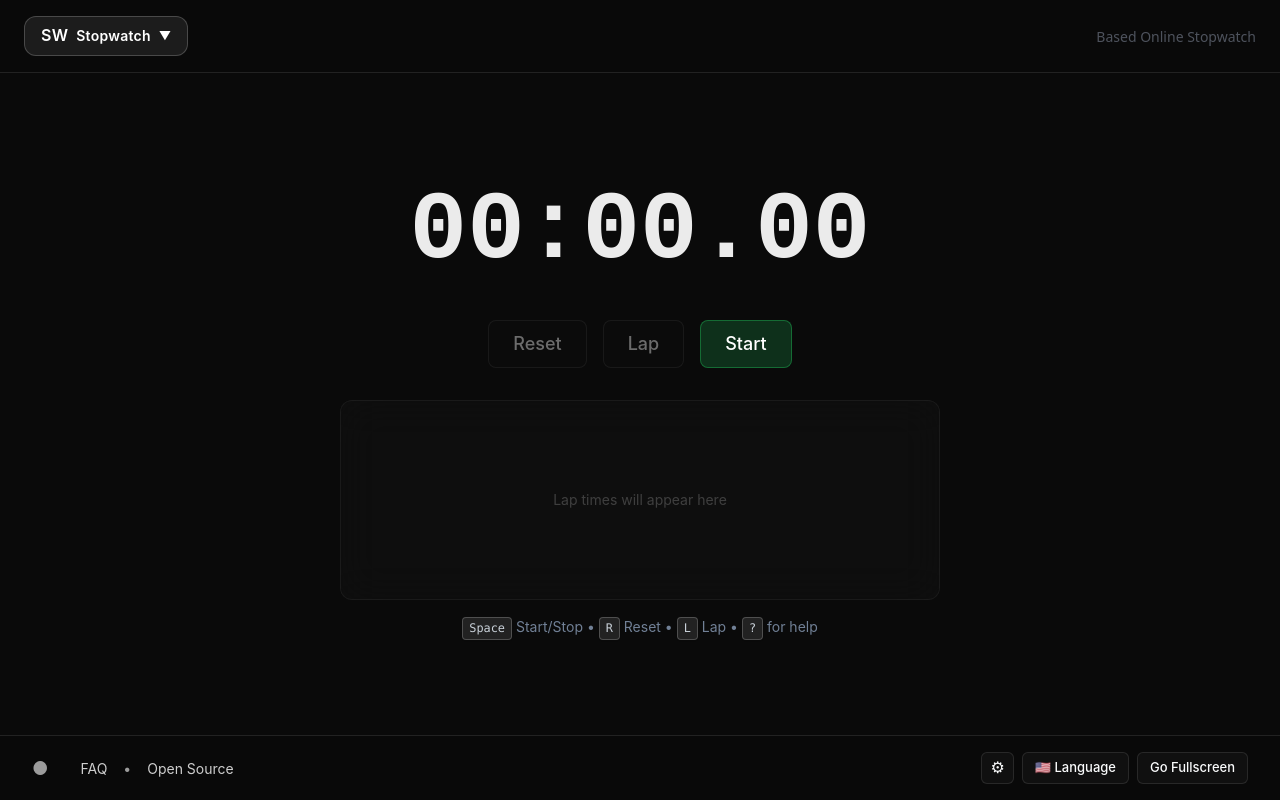
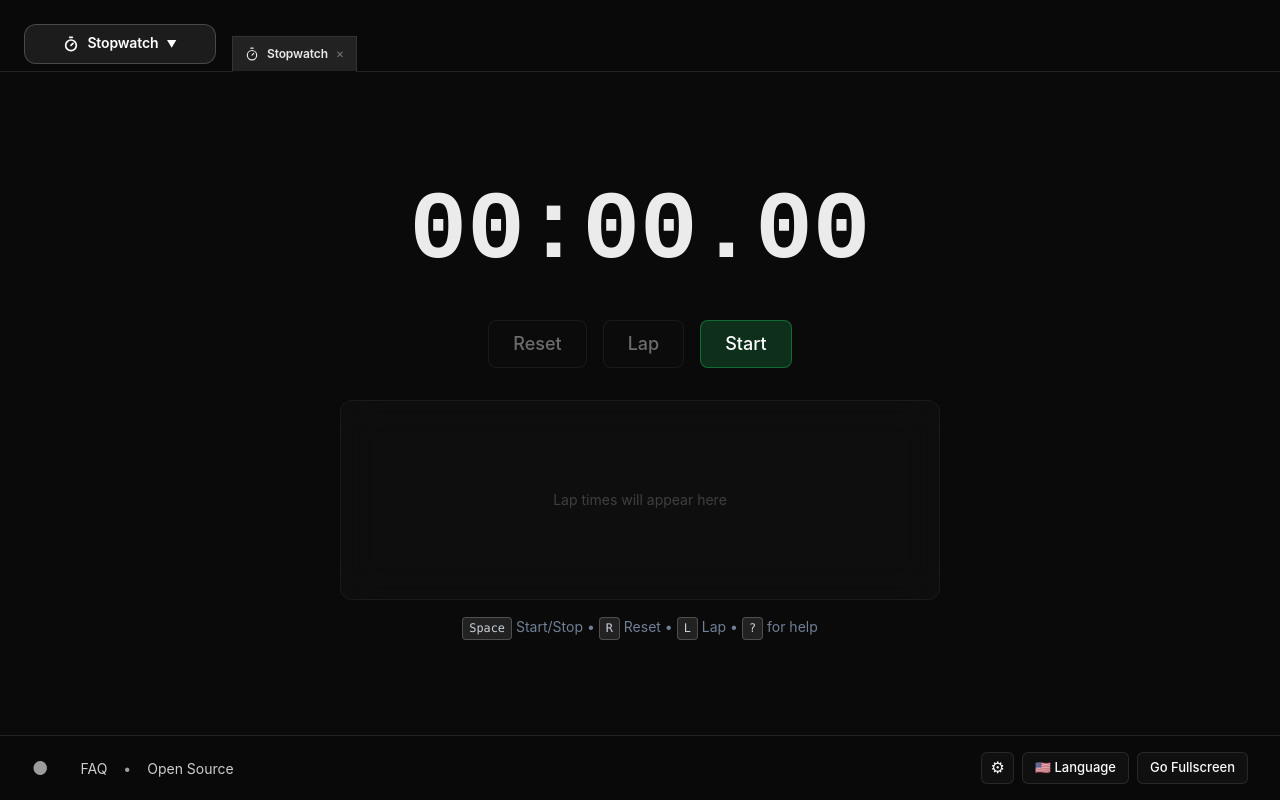
Before and after one commit to HudsonGraeme/based-online-stopwatch, a React (Vite) app: page / in a window 1280 px wide. Built offline with nearby package versions, Linux system fonts and the light colour scheme.

Commit message:
Make the UI more based

```diff
--- a/package.json
+++ b/package.json
@@ -45,6 +45,7 @@
     "i18next": "^25.4.2",
     "leaflet": "^1.9.4",
     "localforage": "^1.10.0",
+    "lucide-react": "^0.552.0",
     "react": "^19.1.0",
     "react-dom": "^19.1.0",
     "react-i18next": "^15.7.3",
--- a/src/App.tsx
+++ b/src/App.tsx
@@ -35,15 +35,41 @@ import {
 } from "./components/SettingsModal";
 import { useGlobalKeyboardShortcuts } from "./hooks/useGlobalKeyboardShortcuts";
 import HotkeyHelpModal from "./components/HotkeyHelpModal";
+import localforage from "localforage";
 
 function Navigation() {
   const navigate = useNavigate();
   const location = useLocation();
   const { t } = useTranslation();
   const [isPopoverOpen, setIsPopoverOpen] = useState(false);
+  const [visitedRoutes, setVisitedRoutes] = useState<string[]>([
+    location.pathname,
+  ]);
 
   const currentItem =
     routes.find((item) => item.path === location.pathname) || routes[0];
+
+  useEffect(() => {
+    localforage.getItem<string[]>("visitedRoutes").then((saved) => {
+      if (saved && saved.length > 0) {
+        setVisitedRoutes(saved);
+      }
+    });
+  }, []);
+
+  useEffect(() => {
+    setVisitedRoutes((prev) => {
+      if (prev[prev.length - 1] === location.pathname) return prev;
+
+      const filtered = prev.filter((path) => path !== location.pathname);
+      const newVisited = [...filtered, location.pathname];
+      return newVisited.slice(-3);
+    });
+  }, [location.pathname]);
+
+  useEffect(() => {
+    localforage.setItem("visitedRoutes", visitedRoutes);
+  }, [visitedRoutes]);
 
   const navigateToNext = () => {
     const currentIndex = routes.findIndex(
@@ -78,11 +104,15 @@ function Navigation() {
       borderBottom="1px solid"
       borderColor="rgba(255, 255, 255, 0.1)"
       px={6}
-      py={4}
+      pt={4}
+      pb={0}
+      h="72px"
       justifyContent="space-between"
-      alignItems="center"
+      alignItems="flex-end"
       {...navigationGestures}
     >
+      <Flex gap={4} flex="1" h="full">
+        <Flex alignItems="center" h="full">
           <Popover
             placement="bottom-start"
             isOpen={isPopoverOpen}
@@ -95,58 +125,129 @@ function Navigation() {
                 borderRadius="12px"
                 px={4}
                 py={2}
+                minW={{ base: "auto", md: "12rem" }}
                 fontWeight="600"
                 fontSize="14px"
-            letterSpacing="0.25px"
-            leftIcon={<Text fontSize="16px">{currentItem.icon}</Text>}
-            rightIcon={<Text fontSize="12px">▼</Text>}
+                letterSpacing="-0.01em"
+                leftIcon={<currentItem.icon size={16} strokeWidth={2.5} />}
+                rightIcon={
+                  <Text
+                    fontSize="10px"
+                    transition="transform 0.2s cubic-bezier(0.4, 0, 0.2, 1)"
+                    transform={
+                      isPopoverOpen ? "rotate(180deg)" : "rotate(0deg)"
+                    }
+                  >
+                    ▼
+                  </Text>
+                }
                 onClick={() => setIsPopoverOpen(!isPopoverOpen)}
+                transition="all 0.2s cubic-bezier(0.4, 0, 0.2, 1)"
               >
                 {t(currentItem.name)}
               </GlassButton>
             </PopoverTrigger>
             <PopoverContent
-          bg="rgba(10, 10, 10, 0.95)"
-          borderColor="rgba(255, 255, 255, 0.1)"
-          backdropFilter="blur(20px)"
+              bg="rgba(18, 18, 18, 0.92)"
+              borderColor="rgba(255, 255, 255, 0.08)"
+              backdropFilter="blur(40px) saturate(150%)"
+              boxShadow="0 8px 32px rgba(0, 0, 0, 0.4), 0 0 0 1px rgba(255, 255, 255, 0.05)"
+              borderRadius="16px"
               maxW={{ base: "320px", sm: "400px", md: "600px" }}
               w={{ base: "320px", sm: "400px", md: "600px" }}
+              overflow="hidden"
             >
-          <PopoverBody p={{ base: 3, md: 4 }}>
-            <SimpleGrid columns={{ base: 2, sm: 3 }} spacing={3}>
-              {routes.map((item) => (
+              <PopoverBody p={{ base: 4, md: 6 }}>
+                <SimpleGrid
+                  columns={{ base: 2, sm: 3 }}
+                  spacing={{ base: 2, md: 3 }}
+                >
+                  {routes.map((item, index) => (
                     <GlassButton
                       key={item.path}
                       variant={
                         location.pathname === item.path ? "primary" : "ghost"
                       }
-                  glassLevel={
-                    location.pathname === item.path ? "medium" : "subtle"
+                      glassLevel="subtle"
+                      bg={
+                        location.pathname === item.path
+                          ? "rgba(255, 255, 255, 0.12)"
+                          : "rgba(255, 255, 255, 0.02)"
                       }
                       color={
-                    location.pathname === item.path ? "#ffffff" : "#9ca3af"
+                        location.pathname === item.path
+                          ? "#ffffff"
+                          : "rgba(255, 255, 255, 0.7)"
                       }
-                  borderRadius="8px"
-                  p={{ base: 4, md: 3 }}
+                      borderRadius="12px"
+                      border="1px solid"
+                      borderColor={
+                        location.pathname === item.path
+                          ? "rgba(255, 255, 255, 0.15)"
+                          : "rgba(255, 255, 255, 0.06)"
+                      }
+                      p={{ base: 4, md: 4 }}
                       h="auto"
-                  minH={{ base: "60px", md: "auto" }}
-                  fontWeight="600"
-                  fontSize={{ base: "11px", md: "12px" }}
-                  letterSpacing="0.25px"
+                      minH={{ base: "80px", md: "90px" }}
+                      fontWeight="500"
+                      fontSize={{ base: "13px", md: "13px" }}
+                      letterSpacing="-0.01em"
                       onClick={() => {
                         navigate(item.path);
                         setIsPopoverOpen(false);
                       }}
+                      transition="all 0.2s cubic-bezier(0.4, 0, 0.2, 1)"
+                      _hover={{
+                        bg:
+                          location.pathname === item.path
+                            ? "rgba(255, 255, 255, 0.15)"
+                            : "rgba(255, 255, 255, 0.06)",
+                        borderColor: "rgba(255, 255, 255, 0.2)",
+                        transform: "translateY(-2px)",
+                        boxShadow: "0 4px 16px rgba(0, 0, 0, 0.2)",
+                      }}
+                      _active={{
+                        transform: "scale(0.98)",
+                      }}
+                      opacity={0}
+                      animation={
+                        isPopoverOpen
+                          ? `fadeInUp 0.3s cubic-bezier(0.4, 0, 0.2, 1) ${index * 0.03}s forwards`
+                          : undefined
+                      }
+                      sx={{
+                        "@keyframes fadeInUp": {
+                          "0%": {
+                            opacity: 0,
+                            transform: "translateY(8px)",
+                          },
+                          "100%": {
+                            opacity: 1,
+                            transform: "translateY(0)",
+                          },
+                        },
+                      }}
                     >
-                  <VStack spacing={1}>
-                    <Text fontSize={{ base: "20px", md: "18px" }}>
-                      {item.icon}
-                    </Text>
+                      <VStack spacing={3}>
+                        <Box
+                          color={
+                            location.pathname === item.path
+                              ? "rgba(255, 255, 255, 0.95)"
+                              : "rgba(255, 255, 255, 0.6)"
+                          }
+                          transition="all 0.2s cubic-bezier(0.4, 0, 0.2, 1)"
+                        >
+                          <item.icon size={28} strokeWidth={1.5} />
+                        </Box>
                         <Text
-                      fontSize={{ base: "10px", md: "11px" }}
+                          fontSize={{ base: "12px", md: "13px" }}
                           textAlign="center"
-                      lineHeight="1.2"
+                          lineHeight="1.3"
                           noOfLines={2}
+                          fontWeight={
+                            location.pathname === item.path ? "600" : "500"
+                          }
+                          opacity={location.pathname === item.path ? 1 : 0.85}
                         >
                           {t(item.name)}
                         </Text>
@@ -157,16 +258,108 @@ function Navigation() {
               </PopoverBody>
             </PopoverContent>
           </Popover>
+        </Flex>
 
+        <Flex
+          h="full"
+          alignItems="flex-end"
+          display={{ base: "none", md: "flex" }}
+        >
+          <HStack spacing={0.5}>
+            {visitedRoutes.map((routePath, index) => {
+              const routeItem = routes.find((r) => r.path === routePath);
+              if (!routeItem) return null;
+
+              const isActive = routePath === location.pathname;
+
+              return (
+                <Flex
+                  key={`${routePath}-${index}`}
+                  bg={
+                    isActive
+                      ? "rgba(255, 255, 255, 0.1)"
+                      : "rgba(255, 255, 255, 0.04)"
+                  }
+                  borderTop="1px solid"
+                  borderLeft="1px solid"
+                  borderRight="1px solid"
+                  borderColor="rgba(255, 255, 255, 0.08)"
+                  px={3}
+                  py={2}
+                  alignItems="center"
+                  gap={2}
+                  minW="120px"
+                  maxW="160px"
+                  position="relative"
+                  transition="all 0.2s cubic-bezier(0.4, 0, 0.2, 1)"
+                  _hover={{
+                    bg: isActive
+                      ? "rgba(255, 255, 255, 0.12)"
+                      : "rgba(255, 255, 255, 0.06)",
+                  }}
+                  _before={{
+                    content: '""',
+                    position: "absolute",
+                    bottom: "-1px",
+                    left: 0,
+                    right: 0,
+                    height: "1px",
+                    bg: isActive ? "rgba(10, 10, 10, 0.95)" : "transparent",
+                    zIndex: 2,
+                  }}
+                >
+                  <Box
+                    color={
+                      isActive
+                        ? "rgba(255, 255, 255, 0.9)"
+                        : "rgba(255, 255, 255, 0.5)"
+                    }
+                    transition="color 0.2s cubic-bezier(0.4, 0, 0.2, 1)"
+                    cursor="pointer"
+                    onClick={() => navigate(routePath)}
+                  >
+                    <routeItem.icon size={14} strokeWidth={2} />
+                  </Box>
                   <Text
-        fontSize={{ base: "xs", md: "sm" }}
-        color="#6b7280"
-        fontFamily="system-ui, -apple-system, sans-serif"
-        opacity={0.7}
-        display={{ base: "none", sm: "block" }}
+                    fontSize="12px"
+                    fontWeight={isActive ? "600" : "500"}
+                    color={
+                      isActive
+                        ? "rgba(255, 255, 255, 0.9)"
+                        : "rgba(255, 255, 255, 0.5)"
+                    }
+                    letterSpacing="-0.01em"
+                    noOfLines={1}
+                    flex="1"
+                    cursor="pointer"
+                    onClick={() => navigate(routePath)}
                   >
-        {t("Based Online Stopwatch")}
+                    {t(routeItem.name)}
                   </Text>
+                  <Box
+                    color="rgba(255, 255, 255, 0.4)"
+                    cursor="pointer"
+                    transition="color 0.2s cubic-bezier(0.4, 0, 0.2, 1)"
+                    _hover={{
+                      color: "rgba(255, 255, 255, 0.8)",
+                    }}
+                    onClick={(e) => {
+                      e.stopPropagation();
+                      setVisitedRoutes((prev) =>
+                        prev.filter((p) => p !== routePath)
+                      );
+                    }}
+                    fontSize="10px"
+                    lineHeight="1"
+                  >
+                    ✕
+                  </Box>
+                </Flex>
+              );
+            })}
+          </HStack>
+        </Flex>
+      </Flex>
     </Flex>
   );
 }
```
Also changed, not shown: src/config/routes.ts (+46 -28 lines), 1 other file (tests, documents, lock files or other folders). Lines whose indentation alone changed are shown as unchanged.
